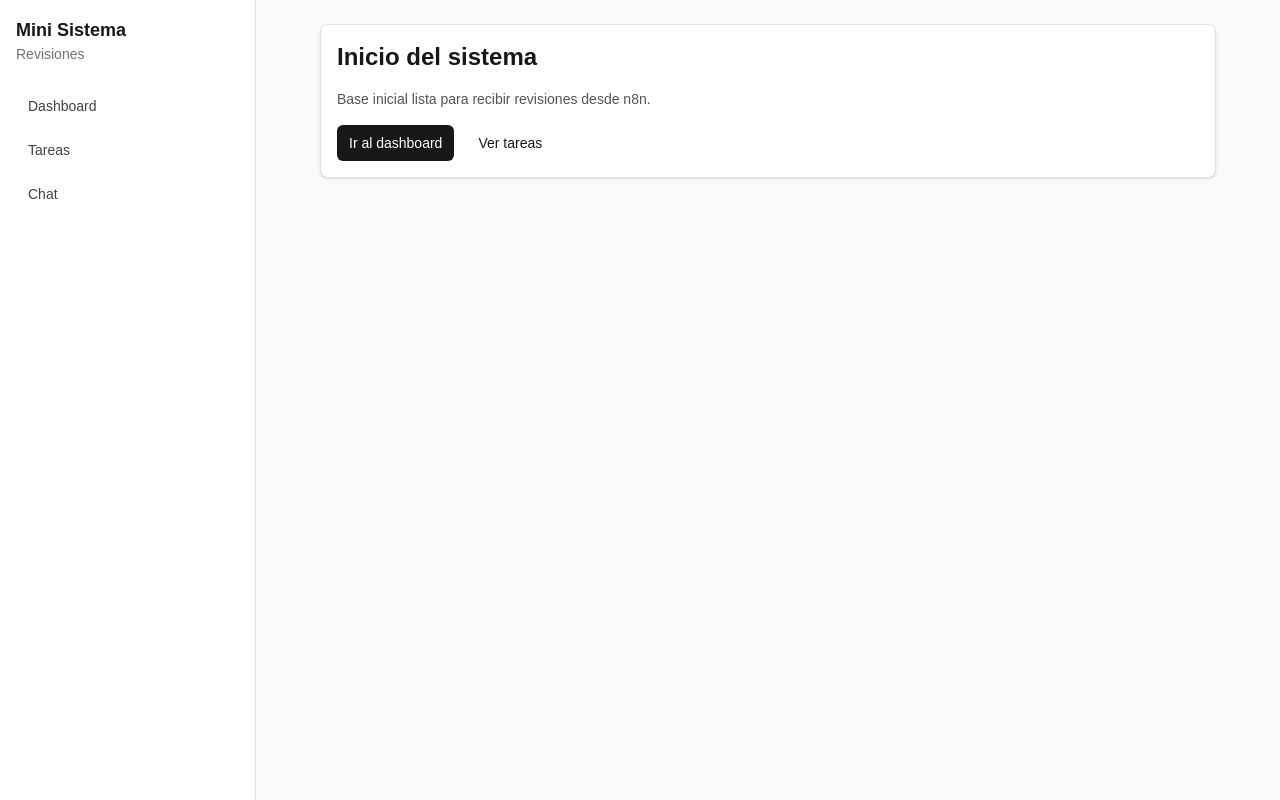
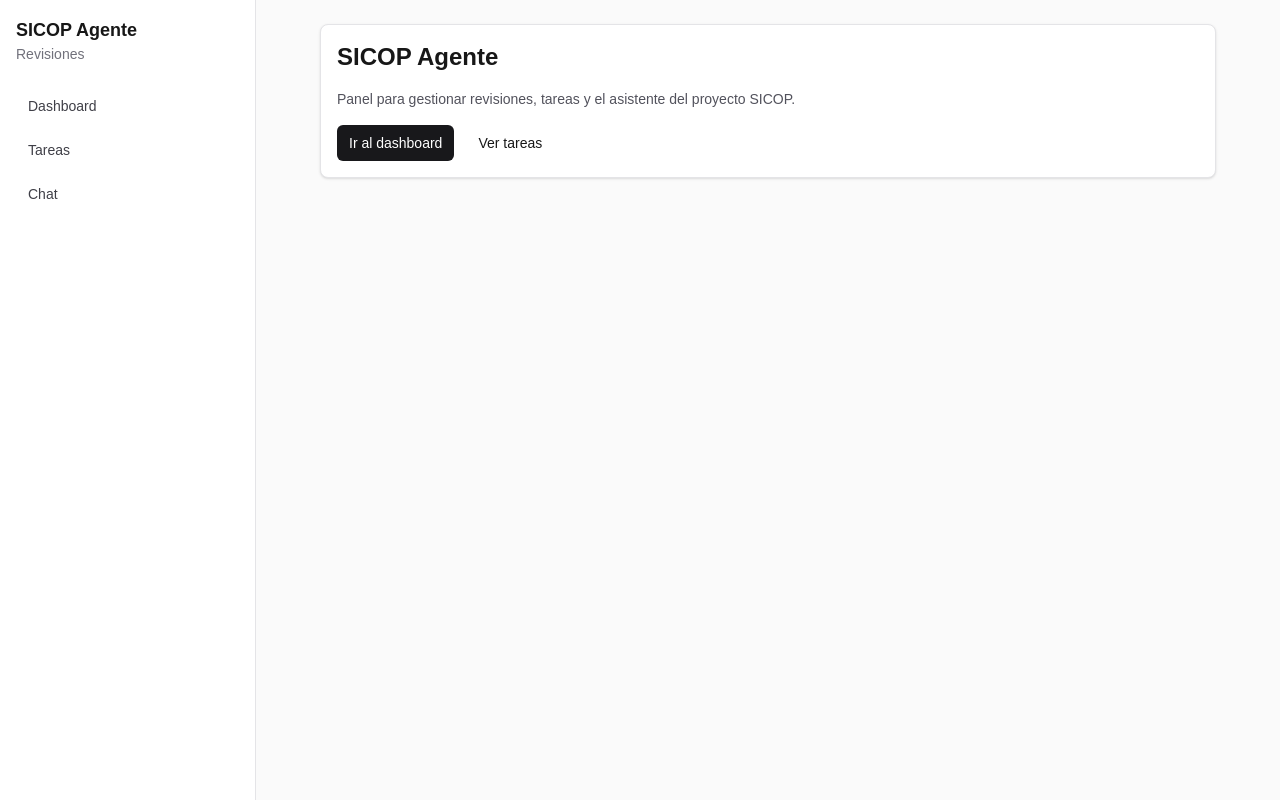
Before and after one commit to Diego200509/sicop-agente, a Next.js app: page / in a window 1280 px wide. Built offline with nearby package versions, Linux system fonts and the light colour scheme.

Commit message:
style: cambio de nombre del sistema

```diff
--- a/src/app/layout.tsx
+++ b/src/app/layout.tsx
@@ -15,8 +15,8 @@ const geistMono = Geist_Mono({
 });
 
 export const metadata: Metadata = {
-  title: "Mini Sistema de Revisiones",
-  description: "Base del sistema para recibir revisiones desde n8n",
+  title: "SICOP Agente",
+  description: "Agente de apoyo para revisiones documentales y de codigo en el proyecto SICOP",
 };
 
 export default function RootLayout({
--- a/src/app/page.tsx
+++ b/src/app/page.tsx
@@ -7,9 +7,9 @@ export default function HomePage() {
   return (
     <section className="mx-auto w-full max-w-4xl">
       <Card className="space-y-4">
-        <h2 className="text-2xl font-semibold">Inicio del sistema</h2>
+        <h2 className="text-2xl font-semibold">SICOP Agente</h2>
         <p className="text-sm text-zinc-600 dark:text-zinc-300">
-          Base inicial lista para recibir revisiones desde n8n.
+          Panel para gestionar revisiones, tareas y el asistente del proyecto SICOP.
         </p>
         <div className="flex gap-3">
           <Link href="/dashboard">
--- a/src/components/layout/app-shell.tsx
+++ b/src/components/layout/app-shell.tsx
@@ -44,7 +44,7 @@ export function AppShell({ children, currentPath }: AppShellProps) {
             <MenuIcon className="size-5" />
           </button>
           <div className="min-w-0">
-            <p className="truncate text-sm font-semibold text-zinc-900 dark:text-zinc-100">Mini Sistema</p>
+            <p className="truncate text-sm font-semibold text-zinc-900 dark:text-zinc-100">SICOP Agente</p>
             <p className="truncate text-xs text-zinc-500">Revisiones</p>
           </div>
         </header>
@@ -91,7 +91,7 @@ export function AppShell({ children, currentPath }: AppShellProps) {
 function Brand() {
   return (
     <div>
-      <h1 className="text-lg font-semibold">Mini Sistema</h1>
+      <h1 className="text-lg font-semibold">SICOP Agente</h1>
       <p className="text-sm text-zinc-500">Revisiones</p>
     </div>
   );
```
